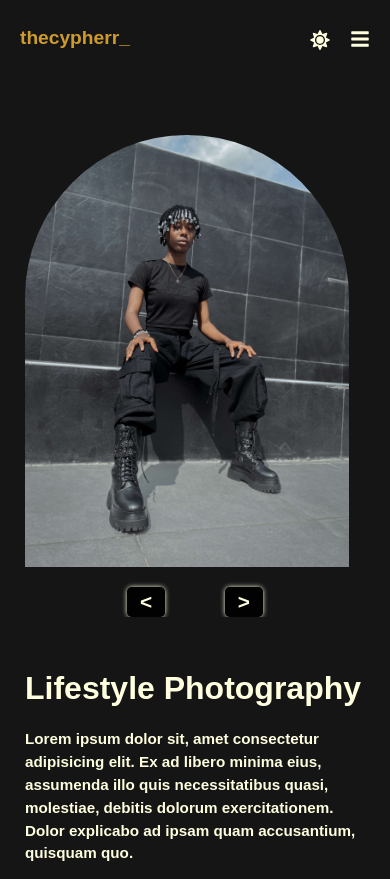
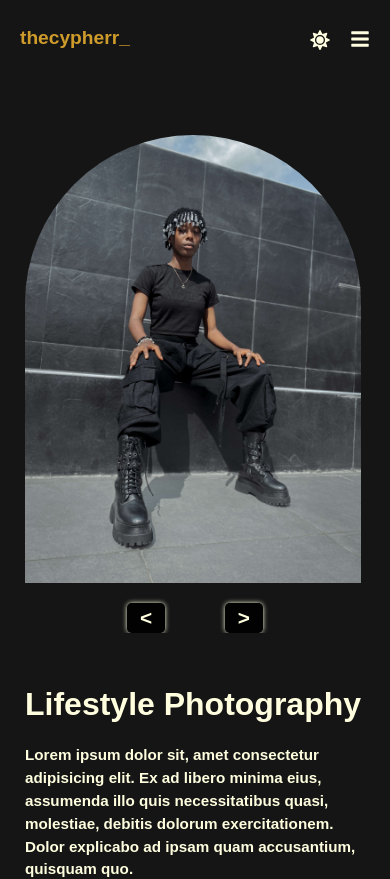
Before and after one commit to TheCypherr/cyphershots, a React (Vite) app: page /Ceci/4 in a window 390 px wide. Shown: the top 879 px of the page. Built offline with nearby package versions, Linux system fonts and the light colour scheme; the HTML template or start-up script is replaced by a standard one.

Commit message:
a few css

```diff
--- a/src/Components/IbadanDetails/IbadanDetails.css
+++ b/src/Components/IbadanDetails/IbadanDetails.css
@@ -116,7 +116,7 @@ body {
   }
   .related-images {
     width: 100%;
-    height: 28rem;
+    height: 29rem;
     text-align: center;
     align-items: center;
   }
@@ -176,6 +176,7 @@ body {
     margin-top: -10px;
   }
   .related-images {
-    height: 27rem;
+    width: 25rem;
+    height: 28rem;
   }
 }
```
